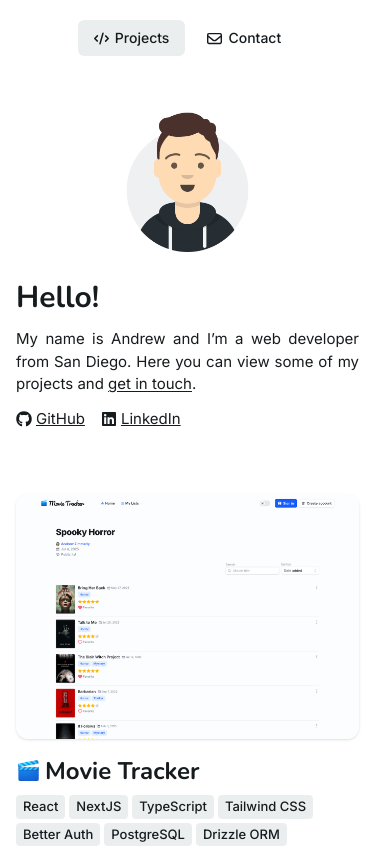
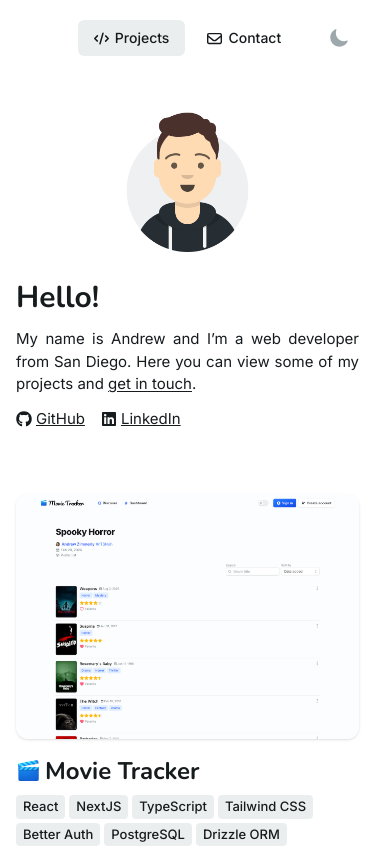
Before and after one commit to azimmerly/portfolio, a Next.js app: page / in a window 390 px wide. Shown: the top 847 px of the page. Built offline with nearby package versions, Linux system fonts and the light colour scheme.

Commit message:
Misc updates

```diff
--- a/package.json
+++ b/package.json
@@ -19,14 +19,14 @@
     "react": "^19.2.4",
     "react-dom": "^19.2.4",
     "react-hook-form": "^7.71.2",
-    "react-icons": "^5.5.0",
+    "react-icons": "^5.6.0",
     "sonner": "^2.0.7",
     "tailwind-merge": "^3.5.0",
     "zod": "^4.3.6"
   },
   "devDependencies": {
     "@tailwindcss/postcss": "^4.2.1",
-    "@types/node": "^25.3.2",
+    "@types/node": "^25.3.3",
     "@types/react": "^19.2.14",
     "@types/react-dom": "^19.2.3",
     "babel-plugin-react-compiler": "^1.0.0",
--- a/src/actions/contact.ts
+++ b/src/actions/contact.ts
@@ -10,6 +10,7 @@ export const sendMessage = async (data: FormData) => {
       method: "POST",
       headers: { "Content-Type": "application/json" },
       body: JSON.stringify(validatedData),
+      signal: AbortSignal.timeout(5000),
     });
 
     return { success: res.ok };
--- a/src/app/layout.tsx
+++ b/src/app/layout.tsx
@@ -11,6 +11,13 @@ export const metadata: Metadata = {
   metadataBase: SITE_URL,
   title: "Andrew Zimmerly",
   description: "Portfolio for Andrew Zimmerly",
+  openGraph: {
+    url: SITE_URL,
+    type: "website",
+    title: "Andrew Zimmerly",
+    siteName: "Andrew Zimmerly",
+    description: "Portfolio for Andrew Zimmerly",
+  },
 };
 
 const RootLayout = ({ children }: Readonly<{ children: React.ReactNode }>) => (
--- a/src/app/sitemap.ts
+++ b/src/app/sitemap.ts
@@ -2,9 +2,6 @@ import type { MetadataRoute } from "next";
 
 import { SITE_URL } from "@/consts";
 
-const sitemap = (): MetadataRoute.Sitemap => [
-  { url: SITE_URL, priority: 1 },
-  { url: `${SITE_URL}/contact`, priority: 0.5 },
-];
+const sitemap = (): MetadataRoute.Sitemap => [{ url: SITE_URL, priority: 1 }];
 
 export default sitemap;
--- a/src/components/Nav.tsx
+++ b/src/components/Nav.tsx
@@ -4,8 +4,8 @@ import { NavLink } from "@/components/NavLink";
 import { ThemeToggle } from "@/components/ThemeToggle";
 
 export const Nav = () => (
-  <nav className="flex justify-center gap-1.5 py-5 lg:justify-end">
-    <ThemeToggle className="mr-4" />
+  <nav className="relative flex justify-center gap-1.5 py-5 lg:justify-end">
+    <ThemeToggle className="absolute right-2 lg:static lg:mr-4" />
     <NavLink href="/">
       <FaCode className="size-3.75" />
       Projects
--- a/src/components/ThemeToggle.tsx
+++ b/src/components/ThemeToggle.tsx
@@ -23,7 +23,7 @@ export const ThemeToggle = ({ className }: { className?: ClassNameValue }) => {
       type="button"
       onClick={toggleTheme}
       className={twMerge(
-        "hidden size-6 cursor-pointer items-center justify-center self-center rounded-full transition-opacity hover:opacity-80 lg:flex",
+        "flex size-6 cursor-pointer items-center justify-center self-center rounded-full transition-opacity hover:opacity-80",
         className,
       )}
     >
```
Also changed, not shown: src/assets/movie-image.png, 1 other file (tests, documents, lock files or other folders).
